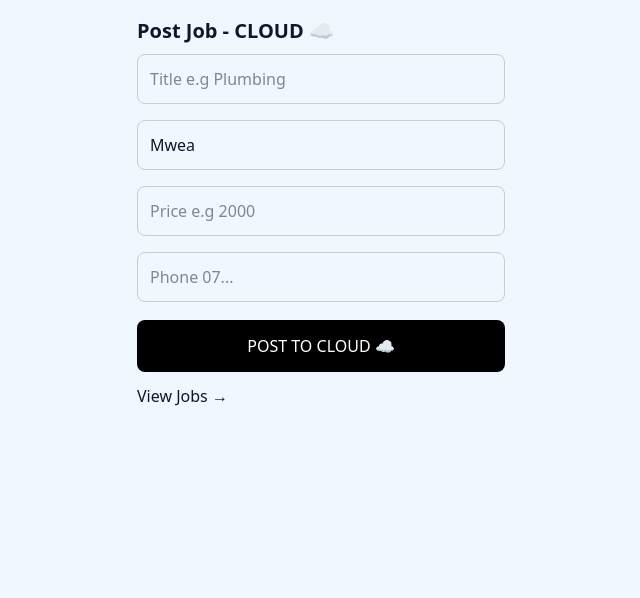
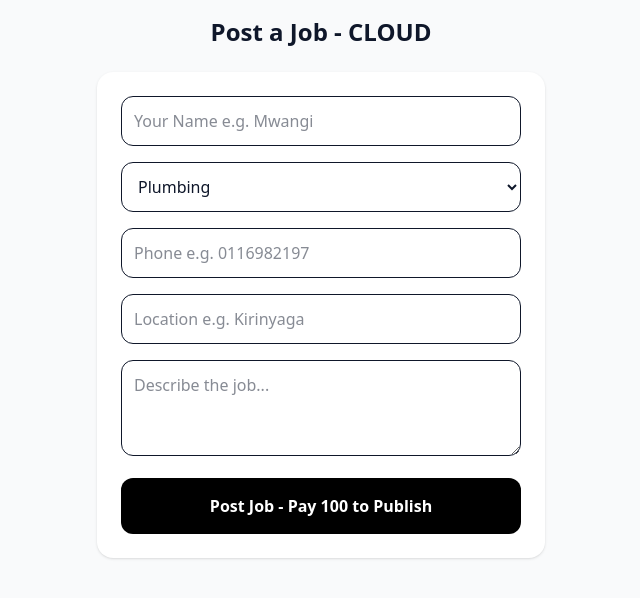
Before and after one commit to njoguemmanuel04-lgtm/taskmate, a Next.js app: page /post-job in a window 1280 px wide. Shown: the top 598 px of the page, without its empty margins (319-959 px from the left). Built offline with nearby package versions, Linux system fonts and the light colour scheme.

Commit message:
Update page.tsx

```diff
--- a/app/post-job/page.tsx
+++ b/app/post-job/page.tsx
@@ -1,35 +1,48 @@
 "use client"
 import { useState } from "react"
 
-export default function Post(){
-  const [f,setF]=useState({title:"",location:"Mwea",price:"",phone:""})
+const jobCats = ["Plumbing","Cleaning","Painting","Electrical","Delivery","Construction - Mjengo","Carpentry - Fundi","Masonry","Welding","Gardening / Shamba","Cooking / Chef","Outside Catering","Baby Sitting / Nanny","House Help / Maid","Laundry","Moving / Movers","Garbage Collection","Car Wash","Mechanic","Barber / Salon","Tutor / Teacher","Security / Watchman","Photography","DJ / Sound","Tent & Chairs","Bodaboda","Errands"]
 
-  async function post(){
-    if(!f.title||!f.price||!f.phone) return alert("Fill all!")
-    try{
-      const res = await fetch('/api/jobs', {
-        method: 'POST',
-        headers: { 'Content-Type': 'application/json' },
-        body: JSON.stringify(f)
-      })
-      const j = await res.json()
-      if(!res.ok) throw new Error(j.error)
-      alert("✅ Posted to CLOUD! ☁️")
-      location.href="/jobs"
-    }catch(e:any){
-      alert("Error: "+e.message)
+export default function PostJob(){
+  const [loading,setLoading] = useState(false)
+
+  const handleSubmit = async (e:any) => {
+    e.preventDefault()
+    setLoading(true)
+    const form = e.target
+    const data = {
+      name: form.name.value,
+      category: form.category.value,
+      phone: form.phone.value,
+      location: form.location.value,
+      desc: form.desc.value,
     }
+    // Save to Supabase - replace with your supabase code
+    // await supabase.from('jobs').insert([data])
+
+    alert("Job Posted: " + data.category + " in " + data.location)
+    setLoading(false)
+    window.location.href = "/jobs"
   }
 
-  return(
-    <div style={{padding:16,maxWidth:400,margin:'0 auto'}}>
-      <h1 style={{fontWeight:"bold",fontSize:20}}>Post Job - CLOUD ☁️</h1>
-      <input placeholder="Title e.g Plumbing" onChange={e=>setF({...f,title:e.target.value})} style={{width:'100%',padding:12,margin:'8px 0',border:'1px solid #ccc',borderRadius:8}} />
-      <input placeholder="Location" defaultValue="Mwea" onChange={e=>setF({...f,location:e.target.value})} style={{width:'100%',padding:12,margin:'8px 0',border:'1px solid #ccc',borderRadius:8}} />
-      <input placeholder="Price e.g 2000" onChange={e=>setF({...f,price:e.target.value})} style={{width:'100%',padding:12,margin:'8px 0',border:'1px solid #ccc',borderRadius:8}} />
-      <input placeholder="Phone 07..." onChange={e=>setF({...f,phone:e.target.value})} style={{width:'100%',padding:12,margin:'8px 0',border:'1px solid #ccc',borderRadius:8}} />
-      <button onClick={post} style={{background:"#000",color:"#fff",width:'100%',padding:14,borderRadius:8,marginTop:10}}>POST TO CLOUD ☁️</button>
-      <a href="/jobs" style={{display:'block',marginTop:12}}>View Jobs →</a>
+  return (
+    <div className="min-h-screen bg-gray-50 p-4 pb-24">
+      <h1 className="text-2xl font-bold text-center mb-6">Post a Job - CLOUD</h1>
+      <form onSubmit={handleSubmit} className="bg-white p-6 rounded-2xl shadow max-w-md mx-auto space-y-4">
+        <input name="name" placeholder="Your Name e.g. Mwangi" required className="w-full p-3 rounded-xl border" />
+
+        <select name="category" required className="w-full p-3 rounded-xl border">
+          {jobCats.map(c=><option key={c} value={c}>{c}</option>)}
+        </select>
+
+        <input name="phone" placeholder="Phone e.g. 0116982197" required className="w-full p-3 rounded-xl border" />
+        <input name="location" placeholder="Location e.g. Kirinyaga" required className="w-full p-3 rounded-xl border" />
+        <textarea name="desc" placeholder="Describe the job..." className="w-full p-3 rounded-xl border h-24" />
+
+        <button disabled={loading} className="w-full bg-black text-white p-4 rounded-xl font-bold">
+          {loading? "Posting..." : "Post Job - Pay 100 to Publish"}
+        </button>
+      </form>
     </div>
   )
 }
```
